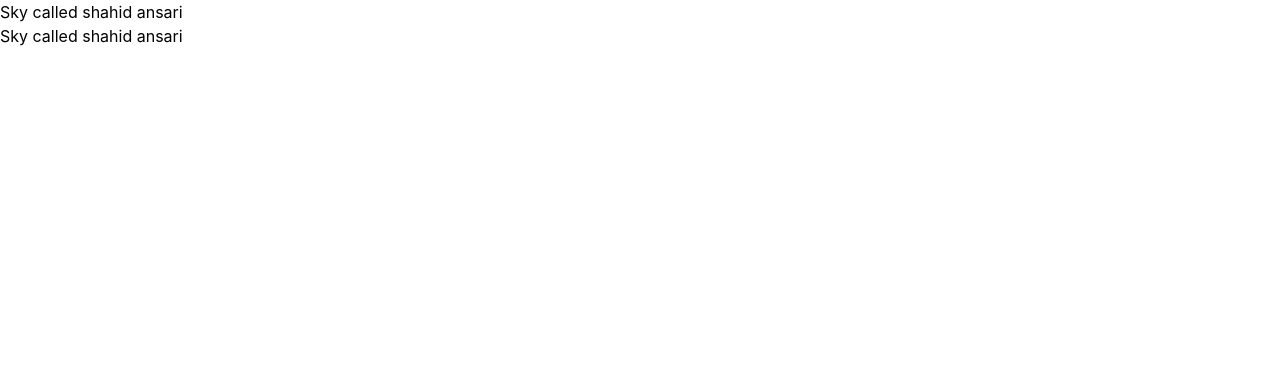
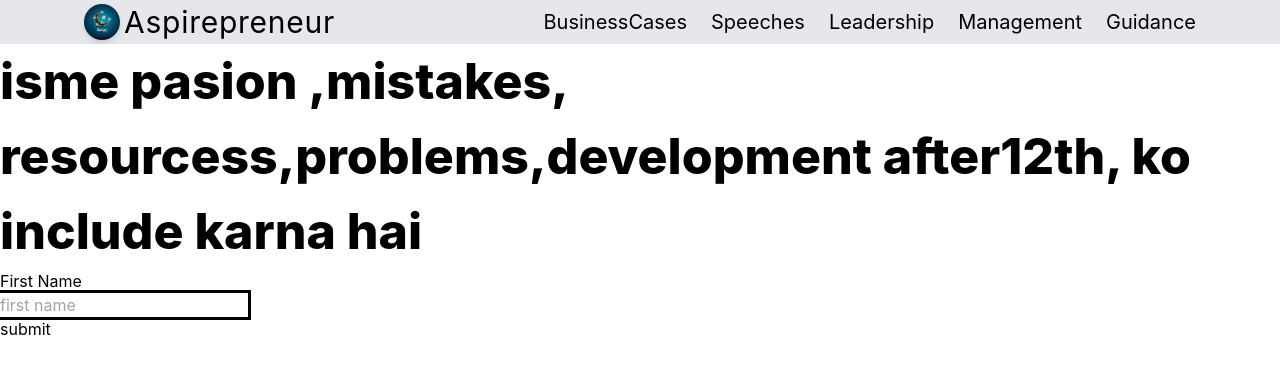
Before and after one commit to Shahid-ansaari/my-app, a React (Create React App) app: page /career in a window 1280 px wide. Shown: the top 374 px of the page. Built offline with nearby package versions, Linux system fonts and the light colour scheme.

Commit message:
updated to blog website

```diff
--- a/package.json
+++ b/package.json
@@ -8,6 +8,8 @@
     "@testing-library/user-event": "^13.5.0",
     "react": "^18.2.0",
     "react-dom": "^18.2.0",
+    "react-helmet": "^6.1.0",
+    "react-router-dom": "^7.1.1",
     "react-scripts": "5.0.1",
     "web-vitals": "^2.1.4"
   },
--- a/public/index.html
+++ b/public/index.html
@@ -24,7 +24,7 @@
       work correctly both with client-side routing and a non-root public URL.
       Learn how to configure a non-root public URL by running `npm run build`.
     -->
-    <title>React App</title>
+    <!-- <title>Prenurepursuiter.com</title> -->
   </head>
   <body>
     <noscript>You need to enable JavaScript to run this app.</noscript>
--- a/src/App.js
+++ b/src/App.js
@@ -1,10 +1,23 @@
 import React from 'react'
-
+import Navbar from './components/Navbar'
+import { Route, Routes } from 'react-router-dom'
+import Home from './components/Home'
+import { Outlet } from 'react-router-dom'
+import BuisnessCase from './components/BuisnessCase'
+import RightCareer from './components/RightCareer'
+import Hello from './components/Hello'
+import { Helmet } from 'react-helmet'
 function App() {
   return (
     <div>
-      <h1>Sky called shahid ansari</h1>
-      <h1>Sky called shahid ansari</h1>
+      <Navbar/>
+      <Routes>
+        <Route path='/' element={<Home></Home>}/>
+        <Route path='/bsuinesscase' element={<BuisnessCase/>}/>
+        <Route path='/career' element={<RightCareer/>}/>
+        <Route path='/s' element={<Hello/>}/>
+      </Routes>
+
     </div>
   )
 }
--- /dev/null
+++ b/src/components/BuisnessCase.jsx
@@ -0,0 +1,18 @@
+import React from 'react'
+import { Helmet } from 'react-helmet'
+
+function BuisnessCase() {
+  return (
+
+
+    <div> BuisnessCase
+      <Helmet>
+          <title>shahid</title>
+      </Helmet>
+      <h1 className=' text-[30px] '> business cases title hona chahiye h1 me bhi title me bhi aur srp me bhi</h1>
+
+    </div>
+  )
+}
+
+export default BuisnessCase
--- /dev/null
+++ b/src/components/Hello.jsx
@@ -0,0 +1,17 @@
+import React from 'react'
+import { Helmet } from 'react-helmet';
+
+function Hello() {
+  // document.title = "Home Page - My React App";
+  return (
+    <div>
+      <Helmet>
+          <title>ali</title>
+      </Helmet>
+
+      hello shhaid bhai
+    </div>
+  )
+}
+
+export default Hello
--- /dev/null
+++ b/src/components/Home.jsx
@@ -0,0 +1,17 @@
+import React, { useState } from 'react'
+import Hello from './Hello';
+import { NavLink } from 'react-router-dom';
+
+function Home() {
+
+
+    return (
+        <div>
+            ddjjdjd
+            assalamualikum s
+        </div>
+
+    )
+}
+
+export default Home
--- /dev/null
+++ b/src/components/Navbar.jsx
@@ -0,0 +1,48 @@
+import React from 'react';
+import { NavLink } from 'react-router-dom';
+import img from './35082661.jpg';
+
+function Navbar() {
+  return (
+    // <nav className="flex flex-col md:flex-row justify-between items-center p-1 bg-gradient-to-r from-blue-500 to-purple-600 shadow-lg text-white">
+    <nav className="flex flex-col md:flex-row justify-between items-center p-1 bg-gray-200">
+      {/* Logo Section */}
+      <NavLink to="/" className="flex items-center mb-4 md:mb-0 ml-20">
+        <img
+          src={img}
+          alt="logo"
+          // className="h-10 w-10 rounded-full border-2 border-white mr-3 shadow-md"
+          className="h-9 w-9 rounded-full mr-1 shadow-md"
+        />
+        {/* <p className="text-2xl md:text-3xl font-bold  tracking-wide">Preneurpersuiter</p> */}
+        <p className="text-xl md:text-3xl  tracking-wide">Aspirepreneur</p>
+      </NavLink>
+
+      {/* Navigation Links */}
+      <div className="flex flex-wrap justify-center md:justify-end gap-6 text-lg md:text-xl font-normal mr-20">
+        <NavLink to="/bsuinesscase" className="hover:underline hover:text-yellow-300 transition duration-200">
+         BusinessCases
+        </NavLink>
+        <NavLink to="/" className="hover:underline hover:text-yellow-300 transition duration-200">
+          {/* Businessman Speeches */}
+          Speeches
+        </NavLink>
+        <NavLink to="/" className="hover:underline hover:text-yellow-300 transition duration-200">
+          Leadership
+        </NavLink>
+        <NavLink to="/" className="hover:underline hover:text-yellow-300 transition duration-200">
+           Management
+          {/* Business Management */}
+        </NavLink>
+        {/* <NavLink to="/" className="hover:underline hover:text-yellow-300 transition duration-200">
+          Business Info
+        </NavLink> */}
+        <NavLink to="/s" className="hover:underline hover:text-yellow-300 transition duration-200">
+          Guidance
+        </NavLink>
+      </div>
+    </nav>
+  );
+}
+
+export default Navbar;
--- /dev/null
+++ b/src/components/RightCareer.js
@@ -0,0 +1,44 @@
+import React, { useState } from 'react'
+import Hello from './Hello';
+
+function RightCareer() {
+  const [formData,setFormData] = useState("")
+  function changehandler(event){
+    console.log(event.target.value);
+     let val  =event.target.value
+    setFormData(val)
+
+  }
+
+  function submitHandler(){
+
+    if(formData === "asa"){
+      return ( <Hello></Hello>)
+    }
+    console.log(formData);}
+
+
+  return (
+    <div>
+        <h2 className=' text-[50px] font-extrabold'>
+            isme pasion ,mistakes, resourcess,problems,development after12th,  ko   include karna hai
+        </h2>
+        <form >
+
+          <label htmlFor='firstName'>First Name</label>
+          <br/>
+          <input
+          placeholder='first name'
+          type='text'
+          id='firstName'
+          name='firstName'
+          value={formData.firstName}
+          onChange={changehandler}
+          className=' outline ' />
+        </form>
+        <button onClick={submitHandler}>submit</button>
+    </div>
+  )
+}
+
+export default RightCareer
--- a/src/index.js
+++ b/src/index.js
@@ -3,12 +3,17 @@ import ReactDOM from 'react-dom/client';
 import './index.css';
 import App from './App';
 import reportWebVitals from './reportWebVitals';
+import { BrowserRouter } from "react-router-dom";
+
+
 
 
 const root = ReactDOM.createRoot(document.getElementById('root'));
 root.render(
   <React.StrictMode>
-    <App />
+    <BrowserRouter>
+      <App />
+    </BrowserRouter>
 
   </React.StrictMode>
 );
```
Also changed, not shown: src/components/35082661.jpg (added), 1 other file (tests, documents, lock files or other folders).
